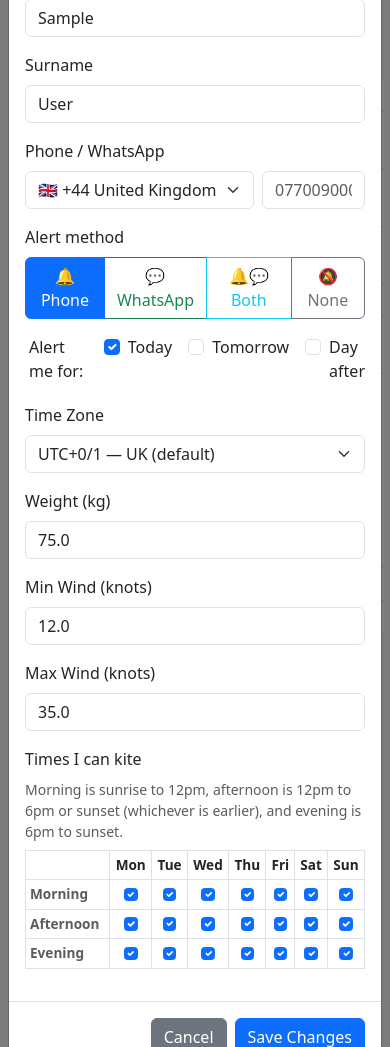
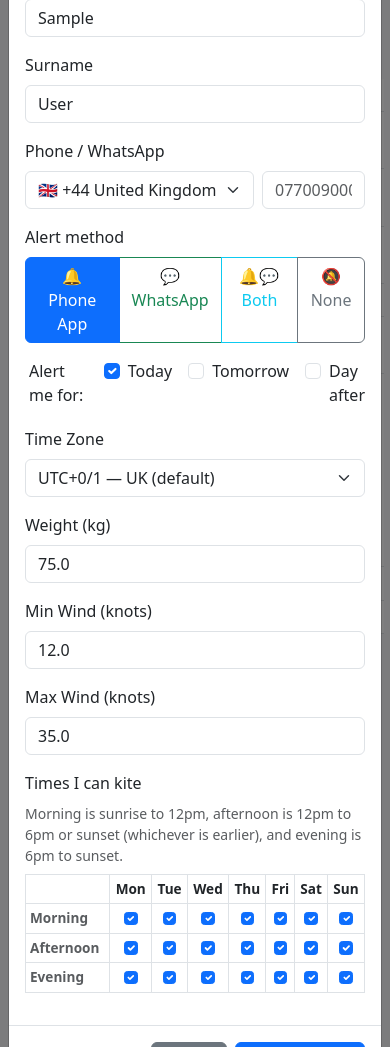
Before and after one commit to Safa246UK/kiteapp, a Flask app: page /admin/users/1 in a window 390 px wide, after a click on "✏️ Edit". Shown: the part 121-1168 px from the top of the page. Run offline with Flask 3, Linux system fonts and the light colour scheme; the visitor is signed in with stand-in values (Sample User, id 1); data that the repository does not hold is empty.

Commit message:
Update alert method labels to 'Phone App' and improve Manage Users table
- Rename 'Phone' to 'Phone App' throughout for clarity
- Manage Users alerts column now shows notification_type badge
  (Phone App / WhatsApp / Both / Off) instead of WA On/Off

Co-Authored-By: Claude Sonnet 4.6 <noreply@anthropic.com>

```diff
--- a/templates/admin/user_detail.html
+++ b/templates/admin/user_detail.html
@@ -32,7 +32,7 @@
                         <td class="text-muted">Alerts</td>
                         <td>
                             {% set nt = user.notification_type or 'push' %}
-                            {% if nt == 'push' %}<span class="badge bg-primary">🔔 Phone</span>
+                            {% if nt == 'push' %}<span class="badge bg-primary">🔔 Phone App</span>
                             {% elif nt == 'whatsapp' %}<span class="badge bg-success">💬 WhatsApp</span>
                             {% elif nt == 'both' %}<span class="badge bg-info">🔔💬 Both</span>
                             {% else %}<span class="badge bg-secondary">🔕 None</span>
@@ -233,7 +233,7 @@
                         <div class="btn-group d-flex" role="group">
                             <input type="radio" class="btn-check" name="notification_type" id="notif_push_modal" value="push"
                                    {% if (user.notification_type or 'push') == 'push' %}checked{% endif %}>
-                            <label class="btn btn-outline-primary" for="notif_push_modal">🔔 Phone</label>
+                            <label class="btn btn-outline-primary" for="notif_push_modal">🔔 Phone App</label>
 
                             <input type="radio" class="btn-check" name="notification_type" id="notif_wa_modal" value="whatsapp"
                                    {% if user.notification_type == 'whatsapp' %}checked{% endif %}>
--- a/templates/auth/register.html
+++ b/templates/auth/register.html
@@ -86,7 +86,7 @@
                         <label class="form-label">Alert method</label>
                         <div class="btn-group d-flex" role="group">
                             <input type="radio" class="btn-check" name="notification_type" id="notif_push_reg" value="push" checked>
-                            <label class="btn btn-outline-primary" for="notif_push_reg">🔔 Phone</label>
+                            <label class="btn btn-outline-primary" for="notif_push_reg">🔔 Phone App</label>
 
                             <input type="radio" class="btn-check" name="notification_type" id="notif_wa_reg" value="whatsapp">
                             <label class="btn btn-outline-success" for="notif_wa_reg">💬 WhatsApp</label>
```
Also changed, not shown: templates/admin/users.html (+9 -5 lines).
